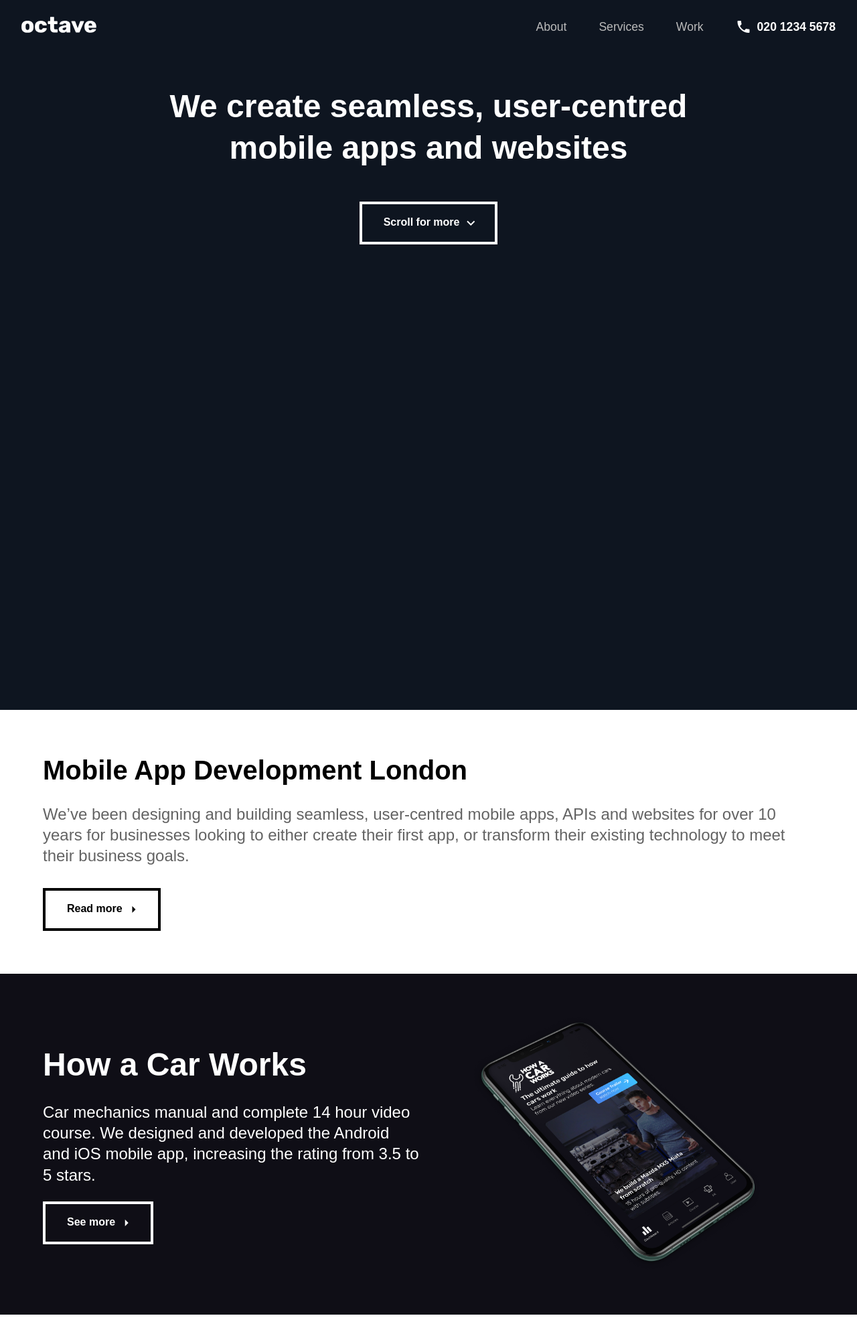
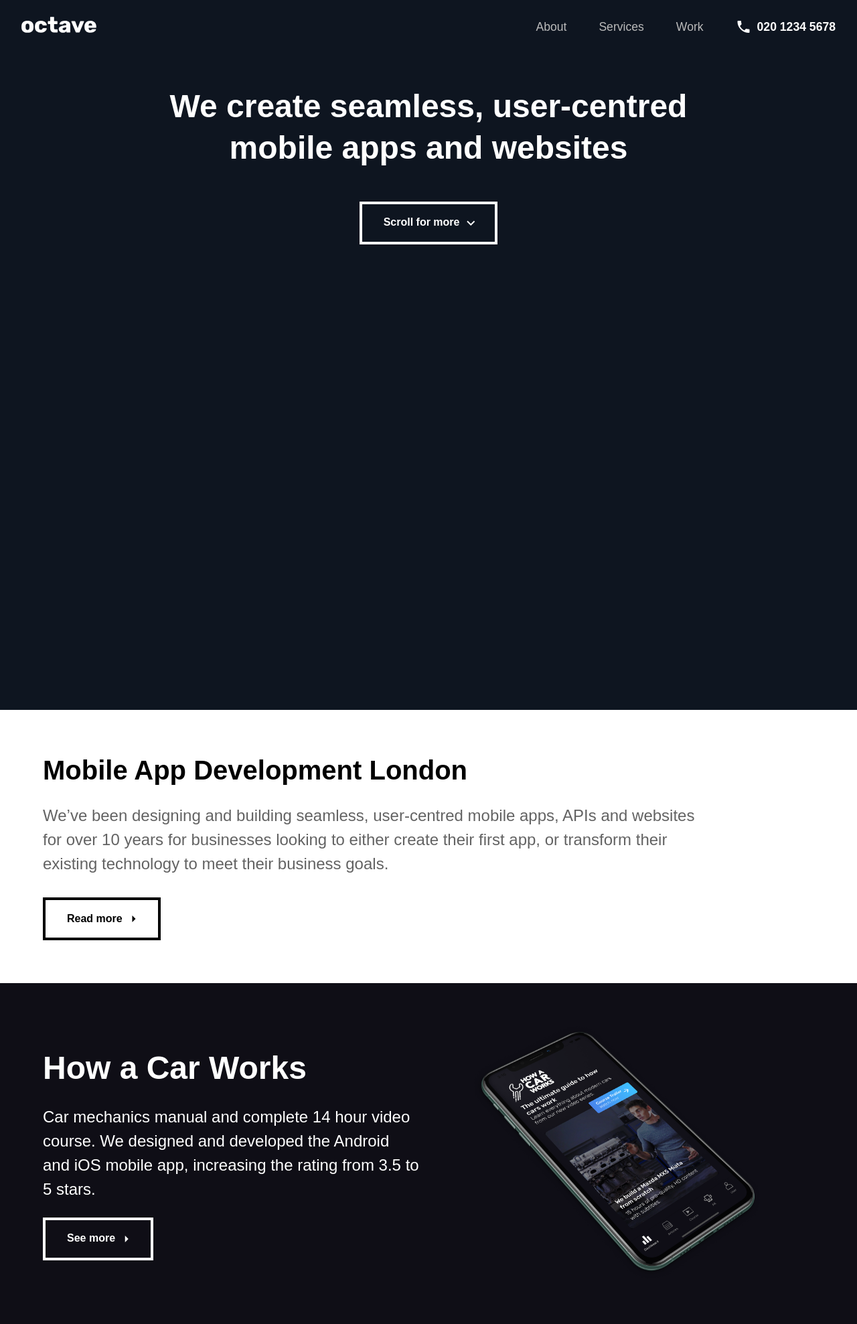
Before and after one commit to chrisjingram/octave-website, a Jekyll site: the page built from index.html, in a window 1280 px wide. Shown: the whole page at 67% size. Built offline with Jekyll 4.4.1, drawn with Linux system fonts in a browser that asks for light colours; nearby versions of some CDN libraries; some web fonts are replaced.

Commit message:
Increased line height for p text

```diff
--- a/_sass/_intro.scss
+++ b/_sass/_intro.scss
@@ -15,6 +15,7 @@
     @include lg{
       font-size: 1.5rem;
       margin: 0 0 2rem;
+      max-width: 1000px;
     }
   }
   @include lg{
--- a/_sass/_projects.scss
+++ b/_sass/_projects.scss
@@ -12,7 +12,6 @@
     }
     p{
       font-size: 1.2rem;
-      line-height: 1.3;
       @include lg{
         font-size: 1.5rem;
       }
--- a/assets/css/style.scss
+++ b/assets/css/style.scss
@@ -12,6 +12,9 @@
   font-family: "Muli", sans-serif;
   line-height: 1.3;
 }
+p{
+  line-height: 1.5;
+}
 
 @import "common";
 @import "header";
```
